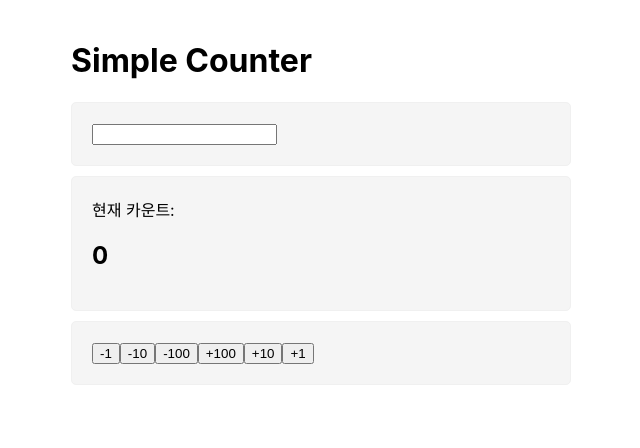
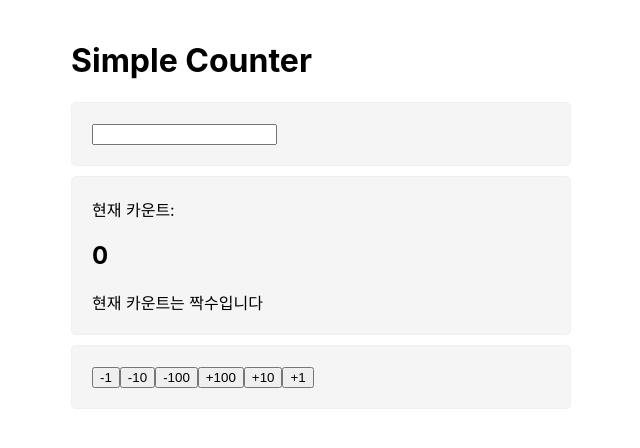
Before and after one commit to 92SooJong/one-bite-react, a React (Create React App) app in the folder project1/: page / in a window 1280 px wide. Shown: the top 448 px of the page, without its empty margins (319-959 px from the left). Built offline with nearby package versions, Linux system fonts and the light colour scheme.

Commit message:
add : 컴포넌트 언마운트 제어하기

```diff
--- a/project1/src/App.js
+++ b/project1/src/App.js
@@ -1,6 +1,7 @@
 import { useEffect, useRef, useState } from 'react';
 import './App.css';
 import Controller from './component/Controller';
+import Even from './component/Even';
 import Viewer from './component/Viewer';
 
 function App() {
@@ -37,8 +38,7 @@ function App() {
       console.log("깜빡");
     }, 1000); // 1초 대기후에 콜백 실행
 
-    // useEffect의 클린업 함수. 이 함수는 콜백 함수를 다시 호출하기 전에 실행된다.
-    // use칟
+    // useEffect의 클린업 함수. 이 함수는 콜백 함수를 다시 호출하기 전에 실행되거나, 컴포넌트가 언마운트 되는 시점에 실행된다
     return () => {
       console.log("클린업");
       clearInterval(intervalID);
@@ -55,6 +55,7 @@ function App() {
       </section>
       <section> {/* section은 영역 분리를 위한 태그임. div와 동일한 기능을 수행함  */}
         <Viewer count={count}/>
+        {count % 2 === 0 && <Even></Even>}
       </section>
       <section>
         <Controller handleSetCount={handleSetCount}/>
--- /dev/null
+++ b/project1/src/component/Even.js
@@ -0,0 +1,15 @@
+import { useEffect } from "react"
+
+function Even() {
+
+    useEffect(() => {
+        return () => {
+            console.log("Even 컴포넌트 언마운트");
+        }
+    });
+
+
+    return <div>현재 카운트는 짝수입니다</div>
+}
+
+export default Even
```
